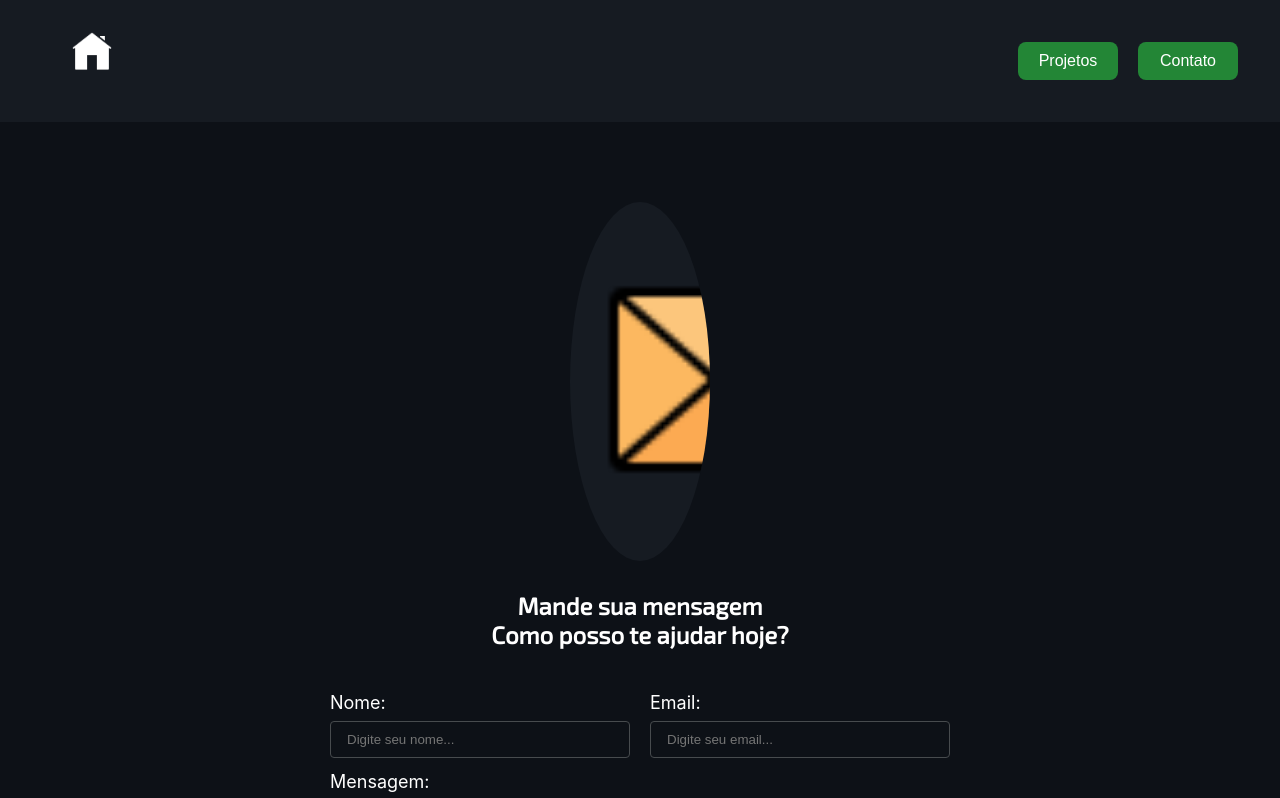
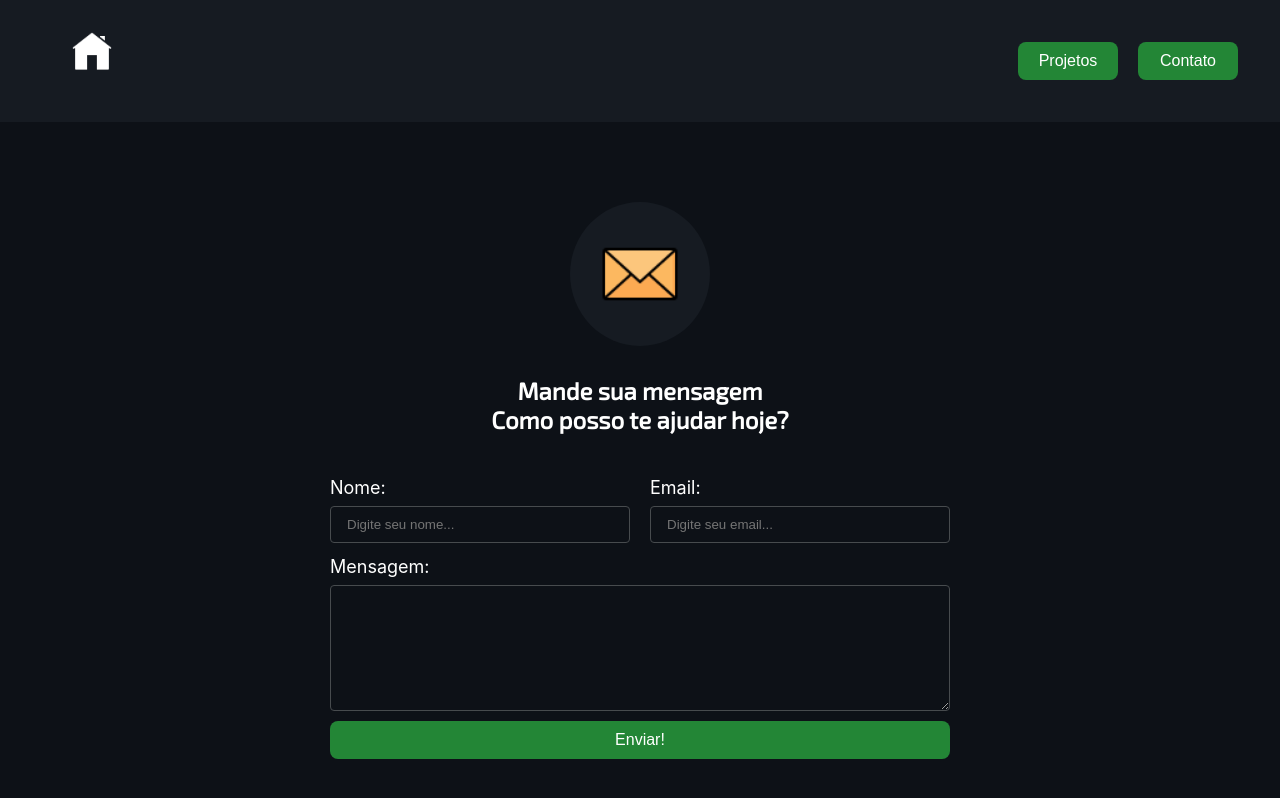
Before and after one commit to Istvanoliva/portfolio, a React (Create React App) app in the folder portfolio/: page /contato in a window 1280 px wide. Shown: the top 798 px of the page. Built offline with nearby package versions, Linux system fonts and the light colour scheme.

Commit message:
style: (contato) fix css conflicts

```diff
--- a/portfolio/src/Pages/Contato/Contato.css
+++ b/portfolio/src/Pages/Contato/Contato.css
@@ -1,4 +1,3 @@
-@import url('https://fonts.googleapis.com/css2?family=Exo+2&display=swap');
 @import url('https://fonts.googleapis.com/css2?family=Exo+2&display=swap');
 
 .form-contato {
--- a/portfolio/src/Pages/Contato/Contato.js
+++ b/portfolio/src/Pages/Contato/Contato.js
@@ -31,7 +31,7 @@ function Contato() {
             <Header />
             <div className="image-theme" >
                 <div className="image-bg">
-                    <img src={ img } id="image" />
+                    <img src={ img } className="image-content"/>
                 </div>
             </div>
             <div>
```
